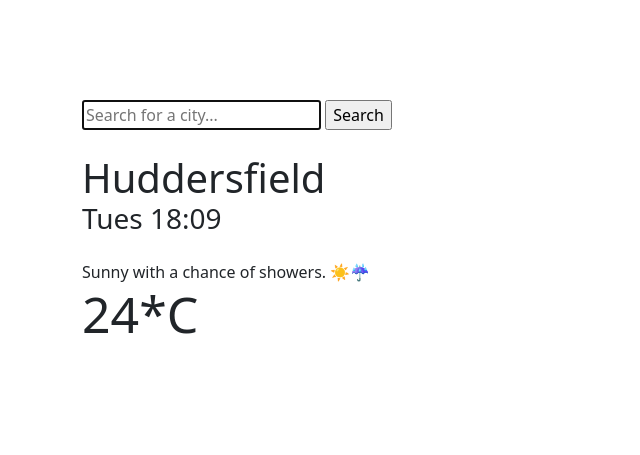
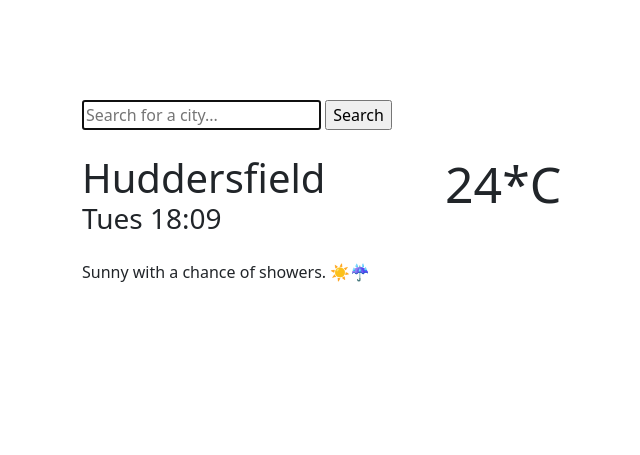
Before and after one commit to IsabelleLongley01/Weather-App, a plain HTML site: page index.html in a window 1280 px wide. Shown: the whole page, without its empty margins (328-968 px from the left). Drawn offline with nearby package versions, Linux system fonts and the light colour scheme.

Commit message:
Added columns

```diff
--- a/index.html
+++ b/index.html
@@ -61,18 +61,22 @@
       </form>
       <br />
       <br />
-      <section class="left">
+      <div class="row">
+        <section class="col-9 left">
           <h1 class="title">Huddersfield</h1>
           <br />
           <h3 id="time"><em>Display time.</em></h3>
           <br />
           <br />
-        <p id="temperature-description">Sunny with a chance of showers. ☀️☔</p>
+          <p id="temperature-description">
+            Sunny with a chance of showers. ☀️☔
+          </p>
           <br />
         </section>
-      <section class="right">
+        <section class="col-3 right">
           <h2 id="temperature">24*C</h2>
         </section>
+      </div>
     </div>
     <script src="index.js"></script>
   </body>
```
Lines whose indentation alone changed are shown as unchanged.
